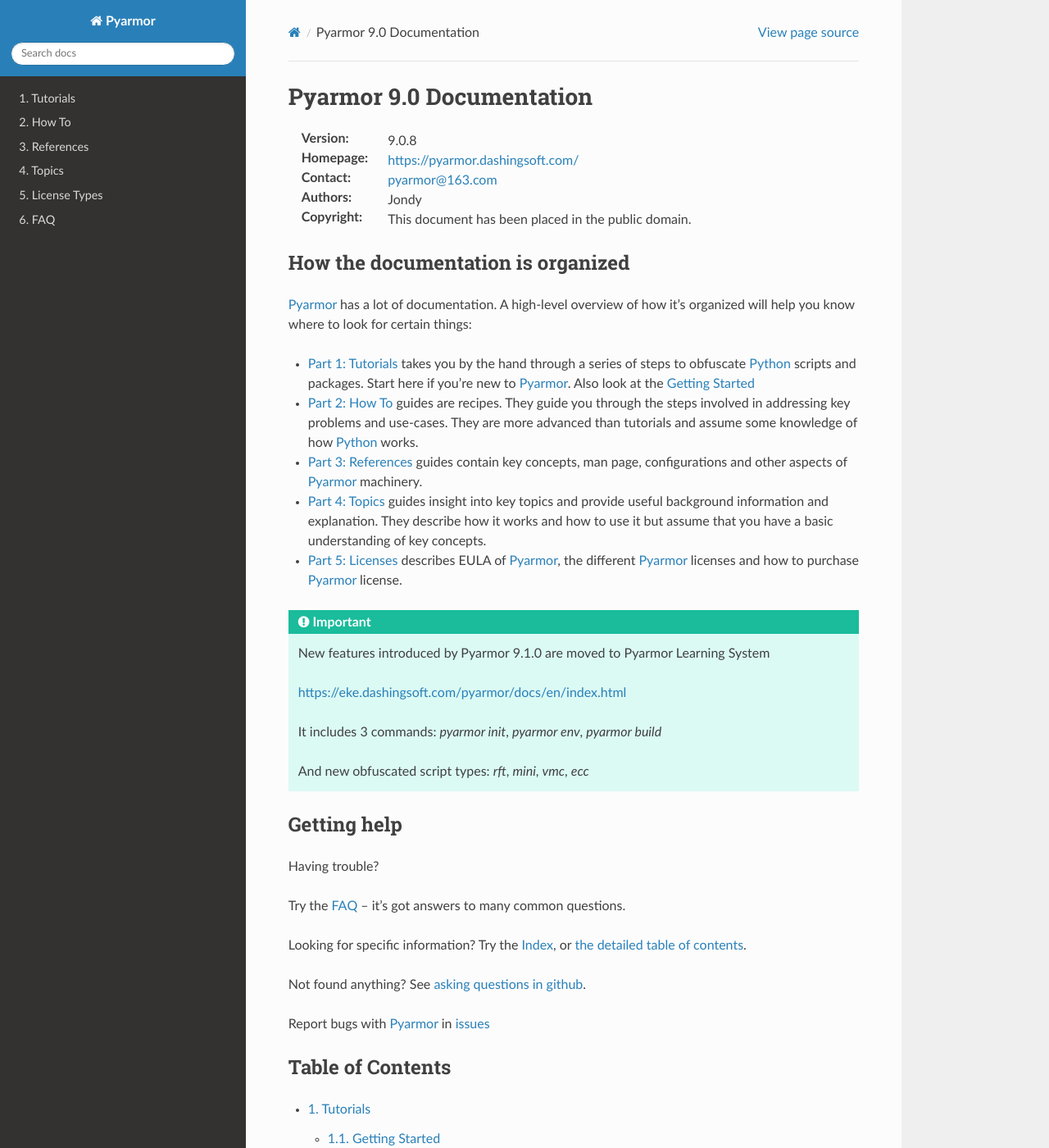
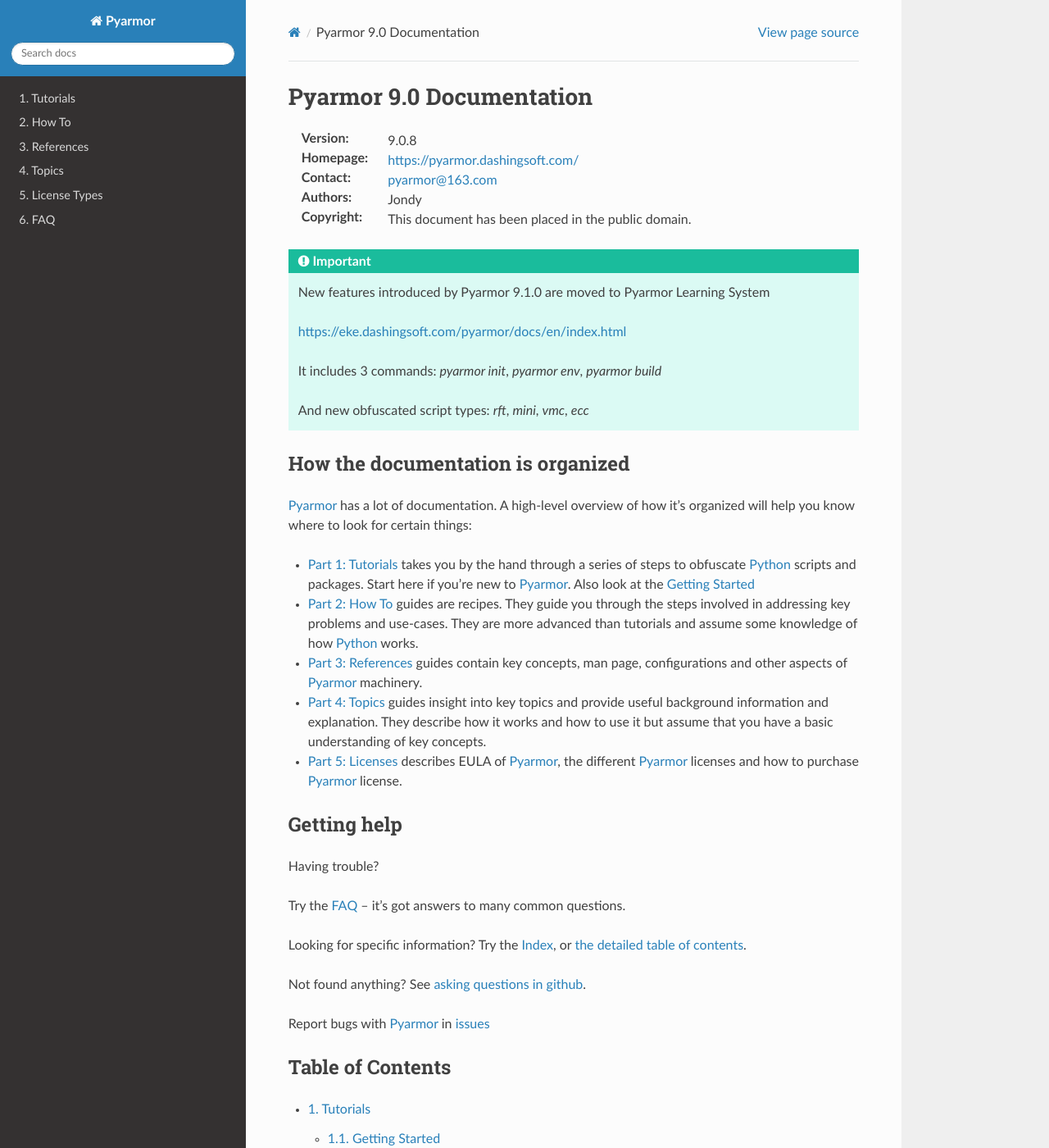
Before and after one commit to dashingsoft/pyarmor, a Sphinx documentation site: the page built from docs/index.rst, in a window 1280 px wide and 1400 px high. Shown: the whole window at 82% size. Built offline with Sphinx 7.4.7 and the Read the Docs theme 3.1.0, drawn with Linux system fonts in a browser that asks for light colours; some of the changed lines change nothing that is shown.

Commit message:
Refine doc

```diff
--- a/docs/index.rst
+++ b/docs/index.rst
@@ -7,6 +7,16 @@
 :Contact: |Contact|
 :Authors: |Author|
 :Copyright: This document has been placed in the public domain.
+
+.. important::
+
+   New features introduced by Pyarmor 9.1.0 are moved to Pyarmor Learning System
+
+   https://eke.dashingsoft.com/pyarmor/docs/en/index.html
+
+   It includes 3 commands: `pyarmor init`, `pyarmor env`, `pyarmor build`
+
+   And new obfuscated script types: `rft`, `mini`, `vmc`, `ecc`
 
 How the documentation is organized
 ==================================
@@ -22,16 +32,6 @@
 * :doc:`Part 4: Topics <part-4>` guides insight into key topics and provide useful background information and explanation. They describe how it works and how to use it but assume that you have a basic understanding of key concepts.
 
 * :doc:`Part 5: Licenses <licenses>` describes EULA of |Pyarmor|, the different |Pyarmor| licenses and how to purchase |Pyarmor| license.
-
-.. important::
-
-   New features introduced by Pyarmor 9.1.0 are moved to Pyarmor Learning System
-
-   https://eke.dashingsoft.com/pyarmor/docs/en/index.html
-
-   It includes 3 commands: `pyarmor init`, `pyarmor env`, `pyarmor build`
-
-   And new obfuscated script types: `rft`, `mini`, `vmc`, `ecc`
 
 Getting help
 ============
```
